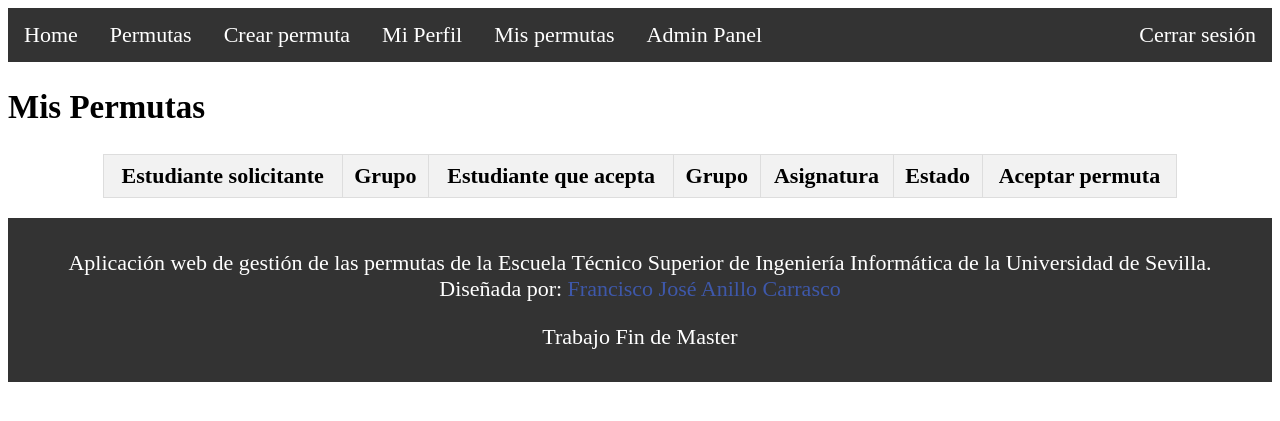
After one commit to FranAnillo/PermutasETSII, a Django app: page /mis-permutas/ in a window 1280 px wide. The commit adds this page. Shown: the top 421 px of the page. Run offline with Django 5.2, Linux system fonts and the light colour scheme; a user stored in the database is signed in; data comes from the database, SQL or seed files in the repository; both versions use the stored data as it was after the commit; lists and menus that the app fills with data are empty.

Commit message:
Aceptar permuta por parte de dos estudiantes hecho

```diff
--- a/PermutasETSII/Permutas/models.py
+++ b/PermutasETSII/Permutas/models.py
@@ -13,9 +13,10 @@ class Grado (models.Model):
 class Asignatura (models.Model):
   nombre_asignatura = models.CharField(max_length=255)
   grado = models.ForeignKey(Grado, on_delete=models.CASCADE)
+  codigo = models.IntegerField( unique= True)
 
   def __str__(self):
-    return  f'{self.nombre}'
+    return  f'{self.nombre_asignatura}'
 
 class Estudiante(models.Model):
     user = models.OneToOneField(User, on_delete=models.CASCADE)
@@ -47,6 +48,9 @@ class Permuta(models.Model):
     grupo2 = models.ForeignKey(Grupo, related_name='permuta_grupo2', on_delete=models.SET_NULL, null=True, blank=True)
     asignatura = models.ForeignKey(Asignatura, related_name='asignatura', on_delete=models.CASCADE)
     estado = models.CharField(max_length=10, choices=[('solicitada', 'Solicitada'), ('aceptada', 'Aceptada'), ('rechazada', 'Rechazada')])
+    aceptada_1 = models.BooleanField()
+    aceptada_2 = models.BooleanField()
+
 
     def clean(self):
         if self.estudiante1 == self.estudiante2:
--- a/PermutasETSII/Permutas/templates/layout.html
+++ b/PermutasETSII/Permutas/templates/layout.html
@@ -88,7 +88,7 @@
             {% if user.is_authenticated %}
                 <li><a class="nueva-permuta" href="/solicitar-permuta">Crear permuta</a></li>
                 <li><a class="profile" href="{% url 'profile' %}">Mi Perfil</a></li>
-                <li><a class="mis-permutas" href="#">Mis permutas</a></li>
+                <li><a class="mis-permutas" href="/mis-permutas">Mis permutas</a></li>
                 <li class="right" ><a href="{% url 'logout' %}">Cerrar sesión</a></li>
             {% if perms.auth.add_user %}
                 <li><a href="{% url 'admin:index' %}">Admin Panel</a></li>
--- /dev/null
+++ b/PermutasETSII/Permutas/templates/mis_permutas.html
@@ -0,0 +1,91 @@
+{% extends 'layout.html' %}
+
+{% block content %}
+<style>
+    .table-container {
+        display: flex;
+        justify-content: center;
+        margin: 20px 0;
+    }
+
+    .centered-table {
+        border-collapse: collapse;
+        width: 90%; /* Adjust the width as needed */
+        max-width: 85%;
+        text-align: left;
+    }
+
+    .centered-table th, .centered-table td {
+        border: 1px solid #ddd;
+        padding: 8px;
+        text-align: center; /* Center align text in cells */
+    }
+
+    .centered-table th {
+        background-color: #f2f2f2;
+        text-align: center; /* Center align text in headers */
+    }
+
+    .centered-table tr:nth-child(even) {
+        background-color: #f9f9f9;
+    }
+
+    .centered-table tr:hover {
+        background-color: #ddd;
+    }
+</style>
+
+    <h2>Mis Permutas</h2>
+    <div class="table-container">
+    <table class="centered-table">
+        <thead>
+            <tr>
+                <th>Estudiante solicitante</th>
+                <th>Grupo</th>
+                <th>Estudiante que acepta</th>
+                <th>Grupo</th>
+                <th>Asignatura</th>
+                <th>Estado</th>
+                <th>Aceptar permuta</th>
+            </tr>
+        </thead>
+        <tbody>
+            {% for permuta in permutas %}
+                <tr>
+                    <td>{{ permuta.estudiante1.nombre }} {{ permuta.estudiante1.apellido }}</td>
+                    <td>{{ permuta.grupo1.numero_grupo }}</td>
+                    <td>{% if permuta.estudiante2 %}
+                        {{ permuta.estudiante2.nombre }} {{ permuta.estudiante2.apellido }}
+                    {% else %}
+                        N/A
+                    {% endif %}</td>
+                    <td>{% if permuta.grupo2 %}
+                        {{ permuta.grupo2.numero_grupo }}
+                    {% else %}
+                        N/A
+                    {% endif %}</td>
+                    <td>{{ permuta.asignatura.nombre_asignatura }}</td>
+                    <td>{{ permuta.estado }}</td>
+                    <td> {% if permuta.estado == 'solicitada' %}
+                            {% if user == permuta.estudiante1.user %}
+                                {% if not permuta.aceptada_1 %}
+                                    <form method="post" action="{% url 'aceptar_permuta' permuta.id %}">
+                                    {% csrf_token %}
+                                    <button type="submit" class="btn btn-success">✔</button>
+                                    </form>
+                                {% endif %}
+                            {% endif %}
+                            {% if user == permuta.estudiante2.user %}
+                                {% if not permuta.aceptada_2 %}
+                                    <form method="post" action="{% url 'aceptar_permuta' permuta.id %}">
+                                    {% csrf_token %}
+                                    <button type="submit" class="btn btn-success">✔</button>
+                                    </form>
+                                {% endif %}
+                            {% endif %}
+                        {% endif %}</td>
+                </tr>
+            {% endfor %}
+        </tbody>
+    </table>
+{% endblock %}
--- a/PermutasETSII/Permutas/views.py
+++ b/PermutasETSII/Permutas/views.py
@@ -1,4 +1,4 @@
-from django.shortcuts import render, redirect
+from django.shortcuts import render, redirect,get_object_or_404
 from django.contrib.auth import login
 from django.template import loader
 from django.contrib import messages
@@ -7,7 +7,7 @@ from django import forms
 from django.contrib.auth.models import User, Group
 import os
 from .decorators import logout_required
-from .models import Estudiante
+from .models import Estudiante,Permuta
 from .forms import CustomAuthenticationForm, StudentRegisterForm, EstudianteUpdateForm, UserUpdateForm
 from django.contrib.auth.forms import UserCreationForm
 from django.contrib.auth import login, authenticate
@@ -21,6 +21,7 @@ from reportlab.pdfgen import canvas
 from reportlab.lib.pagesizes import letter
 
 def generate_pdf_from_existing(request):
+    print(request.user.username)
     # Ruta del archivo PDF original
     original_pdf_path = os.path.join(settings.BASE_DIR, 'documentacion', 'solicitud-permutas-2024-25.pdf')
 
@@ -49,7 +50,7 @@ def generate_pdf_from_existing(request):
         c.setFont("Helvetica", 9)
         c.drawString(130, 512, "Calle Gabriel Miró 52 M") #Código Postal
         c.setFont("Helvetica", 7)
-        c.drawString(464, 512, "La Línea de la Concepción") #Código Postal
+        c.drawString(464, 512, "La Línea de la Concepción") #Población
         c.setFont("Helvetica", 12)
         c.drawString(130, 496, "11300") #Código Postal
         c.setFont("Helvetica", 10)
@@ -64,7 +65,7 @@ def generate_pdf_from_existing(request):
         c.setFont("Helvetica", 9)
         c.drawString(130, 340, "Calle Gabriel Miró 52 M") #Código Postal
         c.setFont("Helvetica", 7)
-        c.drawString(464, 340, "La Línea de la Concepción") #Código Postal
+        c.drawString(464, 340, "La Línea de la Concepción") #Población
         c.setFont("Helvetica", 12)
         c.drawString(130, 325, "11300") #Código Postal
         c.setFont("Helvetica", 10)
@@ -221,3 +222,38 @@ def change_permuta(request):
 def delete_permuta(request):
     # Tu lógica aquí
     return render(request, 'delete_permuta.html')
+
+@login_required
+def mis_permutas(request):
+    usuario = request.user
+    permutas_asociadas = sacar_permutas_user(usuario)
+    context = {
+        'permutas': permutas_asociadas
+    }
+    return render(request, 'mis_permutas.html', context)
+
+def sacar_permutas_user(user):
+    print(user)
+    return Permuta.objects.filter(estudiante1__user=user) | Permuta.objects.filter(estudiante2__user=user)
+
+@login_required
+def aceptar_permuta(request, permuta_id):
+    permuta = get_object_or_404(Permuta, id=permuta_id)
+    if request.method == 'POST':
+        usuario = request.user
+        if permuta.estudiante1.user == usuario:
+            permuta.aceptada_1=True
+        elif permuta.estudiante2.user == usuario:
+            permuta.aceptada_2=True
+
+        if permuta.aceptada_1&permuta.aceptada_2:
+            permuta.estado = 'aceptada'
+            messages.success(request, 'Permuta aceptada exitosamente.')
+        else:
+            if permuta.aceptada_1:
+                messages.success(request, f'Permuta aceptada exitosamente por tu parte debe aceptarla también {permuta.estudiante2.nombre} {permuta.estudiante2.apellido}.')
+            elif permuta.aceptada_2:
+                messages.success(request, f'Permuta aceptada exitosamente por tu parte debe aceptarla también {permuta.estudiante1.nombre} {permuta.estudiante1.apellido}.')
+        permuta.save()
+        return redirect('mis_permutas')
+    return render(request, 'aceptar_permuta.html', {'permuta': permuta})
--- a/PermutasETSII/PermutasETSII/urls.py
+++ b/PermutasETSII/PermutasETSII/urls.py
@@ -21,7 +21,7 @@ from django.conf import settings
 from django.conf.urls.static import static
 
 
-from Permutas.views import custom_login, home,todasPermutas,nuevaPermutas,registro,profile,logout,generate_pdf_from_existing
+from Permutas.views import custom_login, home,todasPermutas,nuevaPermutas,registro,profile,logout,generate_pdf_from_existing, mis_permutas,aceptar_permuta
 
 
 urlpatterns = [
@@ -34,6 +34,8 @@ urlpatterns = [
     path('logout/', logout, name='logout'),
     path('accounts/profile/', profile, name='profile'),
     path('generate-pdf/', generate_pdf_from_existing, name='generate_pdf'),
+    path('mis-permutas/', mis_permutas, name='mis_permutas'),
+    path('aceptar-permuta/<int:permuta_id>/', aceptar_permuta, name='aceptar_permuta'),
 
 ]
 if settings.DEBUG:
```
Also changed, not shown: PermutasETSII/Permutas/templates/permutas.html (+34 -4 lines), PermutasETSII/Permutas/migrations/0015_asignatura_codigo.py (added), PermutasETSII/Permutas/migrations/0016_permuta_aceptada_1_permuta_aceptada_2_and_more.py (added), PermutasETSII/db.sqlite3.
